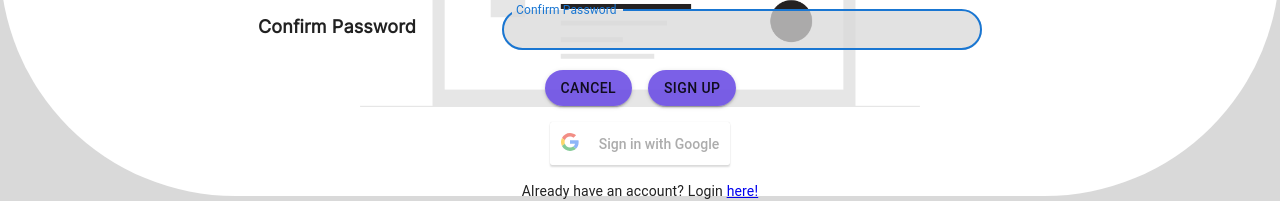
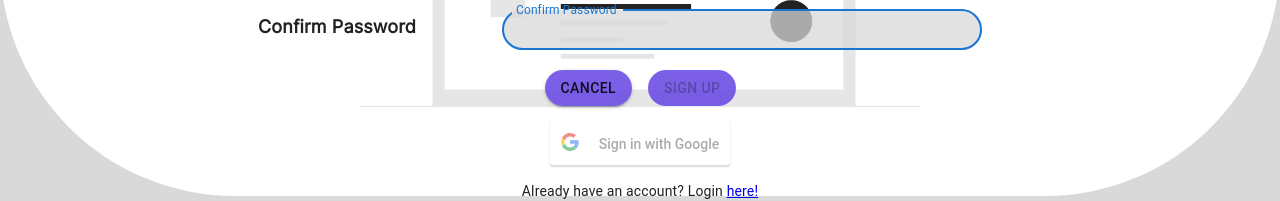
Before and after one commit to cckarabatsos/SOEN390_Team13, a React (Create React App) app in the folder soen390_web/: page /Signup in a window 1280 px wide. Shown: the part 428-629 px from the top of the page. Built offline with nearby package versions, Linux system fonts and the light colour scheme.

Commit message:
fix register bug

```diff
--- a/soen390_web/src/api/loginApi.js
+++ b/soen390_web/src/api/loginApi.js
@@ -25,19 +25,23 @@ export async function SignInUser(reqEmail, reqPassword) {
       });
     return response;
   } catch (error) {
-    console.log("error", error);
+    console.error("error", error);
     return false;
   }
 }
 
 export async function CreateUser(firstNameIn, lastNameIn, emailIn, passwordIn) {
   try {
-    const response = await axios.post(api.BACKEND_API + "/user/api/register", {
-      email: emailIn,
-      password: passwordIn,
-      name: firstNameIn + " " + lastNameIn,
-    });
-    return response.data;
+    const response = await axios
+      .post(api.BACKEND_API + "/user/api/register", {
+        email: emailIn,
+        password: passwordIn,
+        name: firstNameIn + " " + lastNameIn,
+      })
+      .then((res) => {
+        return res.data;
+      });
+    return response;
   } catch (err) {
     console.error("yo", err);
   }
--- a/soen390_web/src/pages/Login.jsx
+++ b/soen390_web/src/pages/Login.jsx
@@ -17,7 +17,6 @@ function MainTitle(props) {
   const navigate = useNavigate();
 
   const signInUser = async () => {
-    console.log("yo?");
     const success = await SignInUser(emailInput, passwordInput);
     console.log(success);
     setIsAuth(success.data);
--- a/soen390_web/src/pages/Signup.jsx
+++ b/soen390_web/src/pages/Signup.jsx
@@ -30,10 +30,22 @@ function SignUp(props) {
         emailInput,
         passwordInput
       );
-      success[0] === 200 ? navigate("/") : setRegisterError(true);
+      success.registeredUser[0] === 200
+        ? navigate("/")
+        : setRegisterError(true);
     } else {
       setPasswordMismatch(true);
     }
+  };
+
+  const fieldsEmpty = () => {
+    return (
+      fNameInput.length <= 0 ||
+      lNameInput.length <= 0 ||
+      emailInput.length <= 0 ||
+      passwordInput.length <= 0 ||
+      confirmPasswordInput.length <= 0
+    );
   };
 
   return (
@@ -171,6 +183,7 @@ function SignUp(props) {
                   <Button
                     className="button"
                     variant="contained"
+                    disabled={fieldsEmpty()}
                     style={{
                       borderRadius: 27,
                       backgroundColor: "rgba(100, 69, 227, 0.85)",
```
